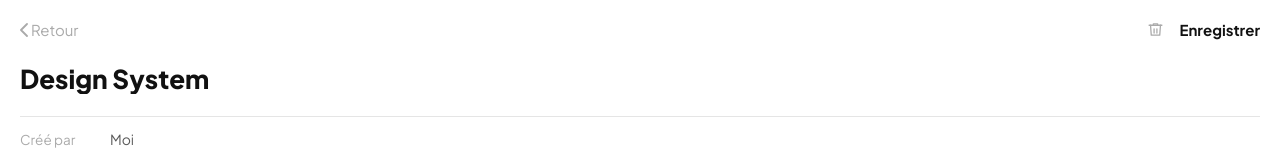
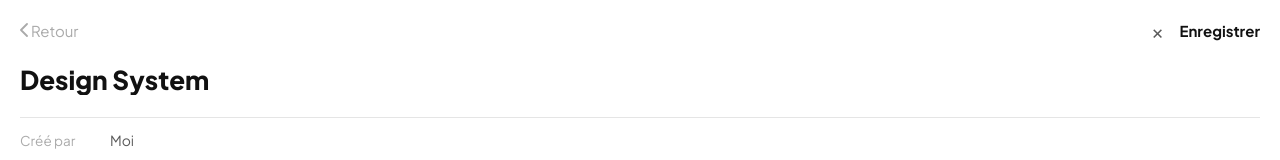
Before and after one commit to zapatillasnews-cmd/NotesParfaites, a React (Vite) app: page / in a window 1280 px wide. Both pictures are taken after a click on the element 327 px from the left and 247 px from the top of the page. Shown: the top 160 px of the page. Built offline with nearby package versions, Linux system fonts and the light colour scheme.

Commit message:
Delete note: replace trash icon with x cross

```diff
--- a/src/screens/NoteDetailScreen.jsx
+++ b/src/screens/NoteDetailScreen.jsx
@@ -148,10 +148,8 @@ export default function NoteDetailScreen({ note: init, onBack, onUpdate, onDelet
               </>
             ) : (
               <>
-                <button onClick={() => setConfirmDel(true)} style={{ background: 'transparent', border: 'none', padding: 0, display: 'flex', alignItems: 'center' }}>
-                  <svg width="17" height="17" viewBox="0 0 24 24" fill="none" stroke={t.text3} strokeWidth="1.8" strokeLinecap="round" strokeLinejoin="round">
-                    <polyline points="3 6 5 6 21 6"/><path d="M19 6l-1 14H6L5 6"/><path d="M10 11v6M14 11v6"/><path d="M9 6V4h6v2"/>
-                  </svg>
+                <button onClick={() => setConfirmDel(true)} style={{ background: 'transparent', border: 'none', padding: 0, lineHeight: 1 }}>
+                  <span style={{ fontSize: 20, color: t.text2, fontWeight: 300, lineHeight: 1 }}>×</span>
                 </button>
                 <button onClick={save} style={{ background: 'transparent', border: 'none', padding: 0 }}>
                   <span style={{ fontSize: 15, color: t.text, fontWeight: 700 }}>Enregistrer</span>
```
